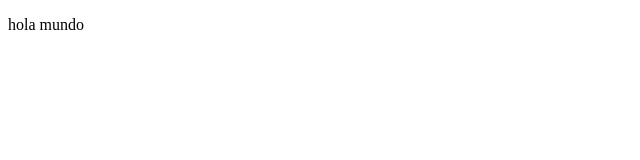
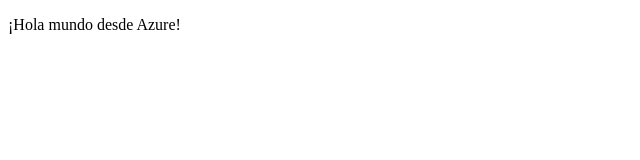
Before and after one commit to Juanmanuelql/codeazure, a plain HTML site: page index.html in a window 1280 px wide. Shown: the whole page, without its empty margins (0-640 px from the left). Drawn offline with Linux system fonts and the light colour scheme.

Commit message:
Update index.html
git add index.html
git commit -m "Forzar nuevo despliegue"
git push origin main

```diff
--- a/index.html
+++ b/index.html
@@ -6,6 +6,6 @@
     <title>Document</title>
 </head>
 <body>
-    <p>hola mundo</p>
+<p>¡Hola mundo desde Azure!</p>
 </body>
 </html>
```
